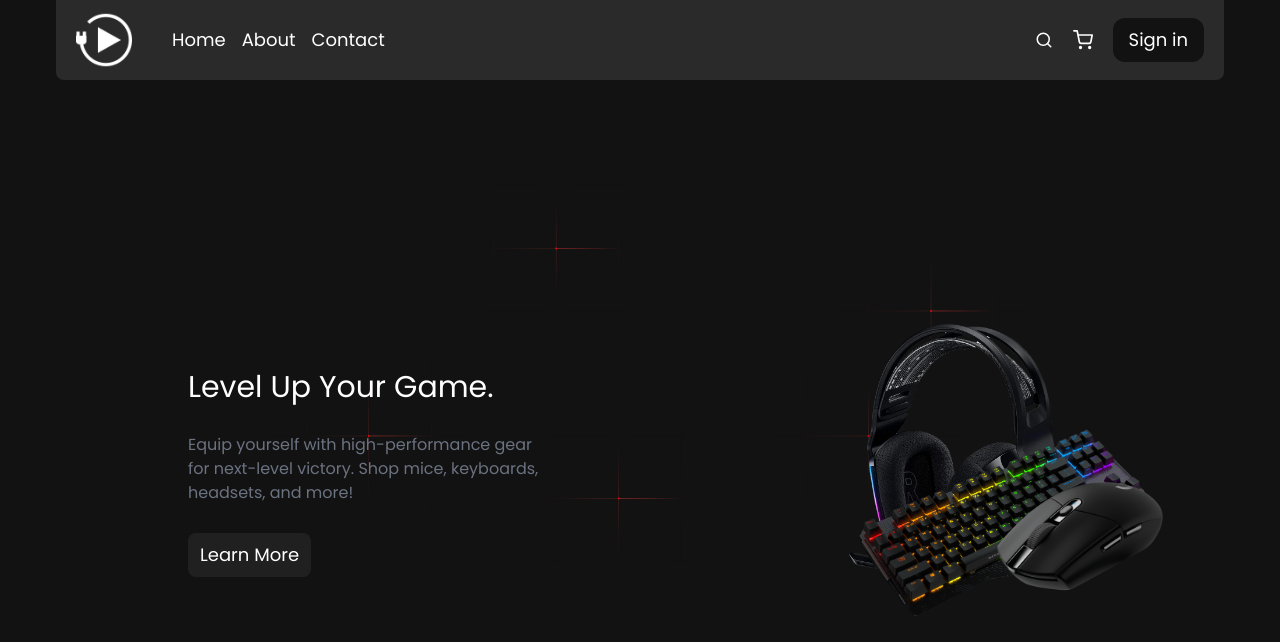
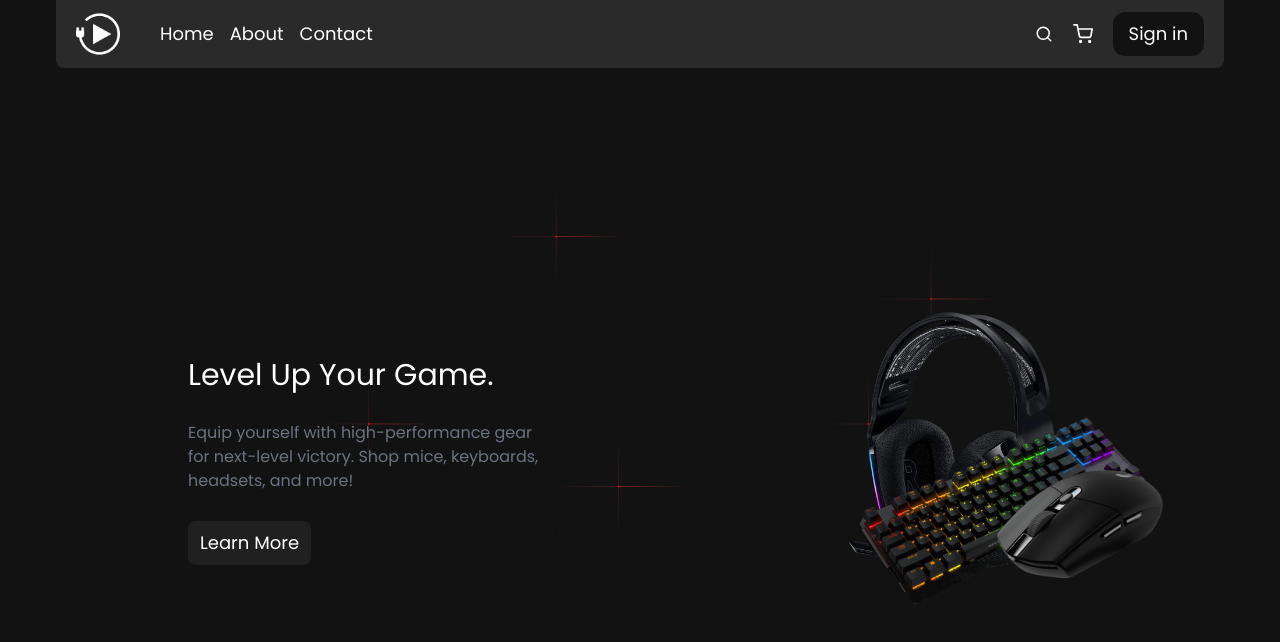
Before and after one commit to imrashidov/plug-and-play, a React (Vite) app: page / in a window 1280 px wide. Shown: the top 642 px of the page. Built offline with nearby package versions, Linux system fonts and the light colour scheme.

Commit message:
Update: image size in nav bar

```diff
--- a/src/index.css
+++ b/src/index.css
@@ -23,7 +23,7 @@ nav ul {
   @apply flex gap-4 self-center;
 }
 nav img {
-  @apply invert hover:scale-90 h-14;
+  @apply invert hover:scale-90 h-11;
 }
 .nav-container {
   @apply flex justify-center pb-4;
```
